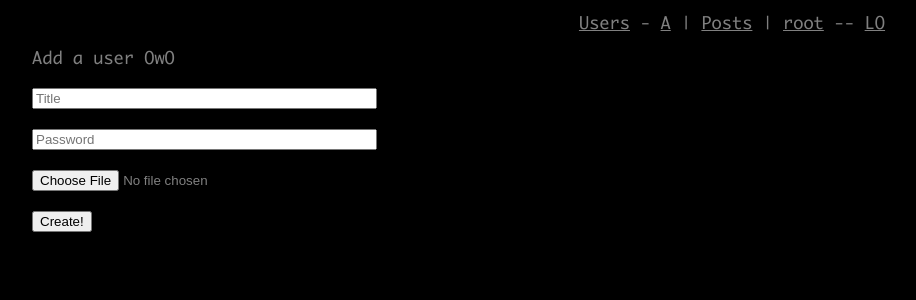
After one commit to StandB/ssm, a Flask app: page /adduser in a window 1280 px wide. The commit adds this page. Shown: the top 300 px of the page, without its empty margins (358-1274 px from the left). Run offline with Flask 2, Linux system fonts and the light colour scheme; a user stored in the database is signed in.

Commit message:
user adding and avatars

```diff
--- a/app.py
+++ b/app.py
@@ -1,14 +1,15 @@
-import json
-import bcrypt
+import json, bcrypt, uuid, os
 from flask import Flask, request, jsonify, \
-    render_template, redirect, url_for, g
+    render_template, redirect, url_for, g, send_from_directory
 from flask_sqlalchemy import SQLAlchemy
 from flask_login import login_user, logout_user, current_user, \
     login_required, LoginManager
+from werkzeug import secure_filename
 
 app = Flask(__name__)
 app.config['SQLALCHEMY_DATABASE_URI'] = 'sqlite:///db.sqlite3'
 app.config['SQLALCHEMY_TRACK_MODIFICATIONS'] = False
+app.config['UPLOAD_FOLDER'] = r'C:\Users\Stan\dev\home\avatars'
 app.config['SECRET_KEY'] = 'ye'
 
 db = SQLAlchemy(app)
@@ -27,14 +28,16 @@ class User(db.Model):
     id = db.Column('id', db.Integer, primary_key=True)
     username = db.Column(db.String(100), nullable=False)
     password = db.Column(db.String(100), nullable=False)
+    avatar = db.Column(db.String(100), nullable=False)
     posts = db.relationship('Post', backref='user', lazy='dynamic')
 
-    def __init__(self, username, password):
+    def __init__(self, username, password, avatar):
         self.username = username
         self.password = bcrypt.hashpw(
             password.encode('utf-8'),
             bcrypt.gensalt()
         ).decode('utf8')
+        self.avatar = avatar
 
     def is_authenticated(self):
         return True
@@ -51,7 +54,8 @@ class User(db.Model):
     @property
     def serialize(self):
         """ convert the object to JSON """
-        return {'id': self.id, 'username': self.username}
+        return {'id': self.id, 'username': self.username, 'avatar': self.avatar}
+
 
 
 class Post(db.Model):
@@ -74,19 +78,32 @@ class Post(db.Model):
 @app.route('/api/users', methods=['POST'])
 def add_user():
     """ add a user """
-    user_json = request.json
-    user = User(user_json['username'], user_json['password'])
+    username = request.form.get('username')
+    password = request.form.get('password')
+    if password is None or username is None:
+        return jsonify({'error': 'Username and password please!'})
+
+    avatar = 'default.jpg'
+    print(request.files)
+    f = request.files.get('file')
+    if f is not None:
+        avatar = uuid.uuid4().hex + ".jpg"
+        f.save(os.path.join(app.config['UPLOAD_FOLDER'], avatar))
+
+    user = User(username, password, avatar)
     db.session.add(user)
     db.session.commit()
-    return jsonify(user.serialize)
+    return redirect(url_for('get_users'))
 
 
 @login_required
 @app.route('/api/posts', methods=['POST'])
 def create_post():
     """ create post """
-    title = request.form['title']
-    content = request.form['content']
+    title = request.form.get('title')
+    content = request.form.get('content')
+    if title is '' or content is '':
+        return redirect(url_for('create_post_page'))
     post = Post(title, content)
     post.user = g.user
     db.session.add(post)
@@ -164,6 +181,27 @@ def create_post_page():
 def get_profile():
     return render_template('profile.html')
 
+@app.route('/uploads/<filename>')
+def uploaded_file(filename):
+    return send_from_directory(app.config['UPLOAD_FOLDER'], filename)
+
+
+@app.route('/adduser', methods=['GET'])
+@login_required
+def add_user_page():
+    return render_template('adduser.html')
+
+
+def create_root_user():
+    user = db.session.query(User).filter_by(username='root').first()
+    if user is not None:
+        return
+    me = User('root', 'root', 'default.jpg')
+    db.session.add(me)
+    db.session.commit()
+
+
 if __name__ == '__main__':
     db.create_all()
+    create_root_user()
     app.run(debug=True)
--- a/requirements.txt
+++ b/requirements.txt
@@ -1,3 +1,4 @@
 flask
 flask-sqlalchemy
+flask_login
 bcrypt
--- a/static/css/style.css
+++ b/static/css/style.css
@@ -17,7 +17,7 @@ nav {
   right: 15px;
   position: fixed;
   text-align: center;
-  width: 300px;
+  width: 350px;
   float: right;
 }
 
@@ -94,7 +94,14 @@ nav a {
 }
 
 #profile {
-  width: 200px;
   margin: 0 auto;
   margin-top: 50px;
+  text-align: center;
 }
+
+#avatar {
+  max-width: 200px;
+  border-radius: 25px;
+  display: block;
+  margin: 0 auto;
+}
--- /dev/null
+++ b/templates/adduser.html
@@ -0,0 +1,12 @@
+{% extends "layout.html" %}
+{% block body %}
+  <div id="post_content">
+    <p> Add a user OwO </p>
+    <form id="newpost" method="POST" action="/api/users" enctype="multipart/form-data">
+      <input type="text" name="username" size="40" placeholder="Title">
+      <input type="password" name="password" size="40" placeholder="Password">
+      <input type="file" name="file">
+      <input type="Submit" name="submit" value="Create!">
+    </form>
+  </div>
+{% endblock %}
--- a/templates/layout.html
+++ b/templates/layout.html
@@ -8,7 +8,7 @@
   </head>
   <body>
     <nav>
-      <a href="/users">Users</a> |
+      <a href="/users">Users</a> - <a href="/adduser">A</a> |
       <a href="/posts">Posts</a> |
       <a href="/profile">{{g.user.username}}</a> --
       <a href="/logout">LO</a>
--- a/templates/profile.html
+++ b/templates/profile.html
@@ -1,6 +1,7 @@
 {% extends "layout.html" %}
 {% block body %}
   <div id="profile">
+    <img id="avatar" src="http://localhost:5000/uploads/{{ g.user.avatar }}">
     <p>Username: <b>{{ g.user.username }}</b></p>
     <p>ID: <b>{{ g.user.id }}</b> </p>
   </div>
```
Also changed, not shown: avatars/default.jpg (added), 1 other file.
